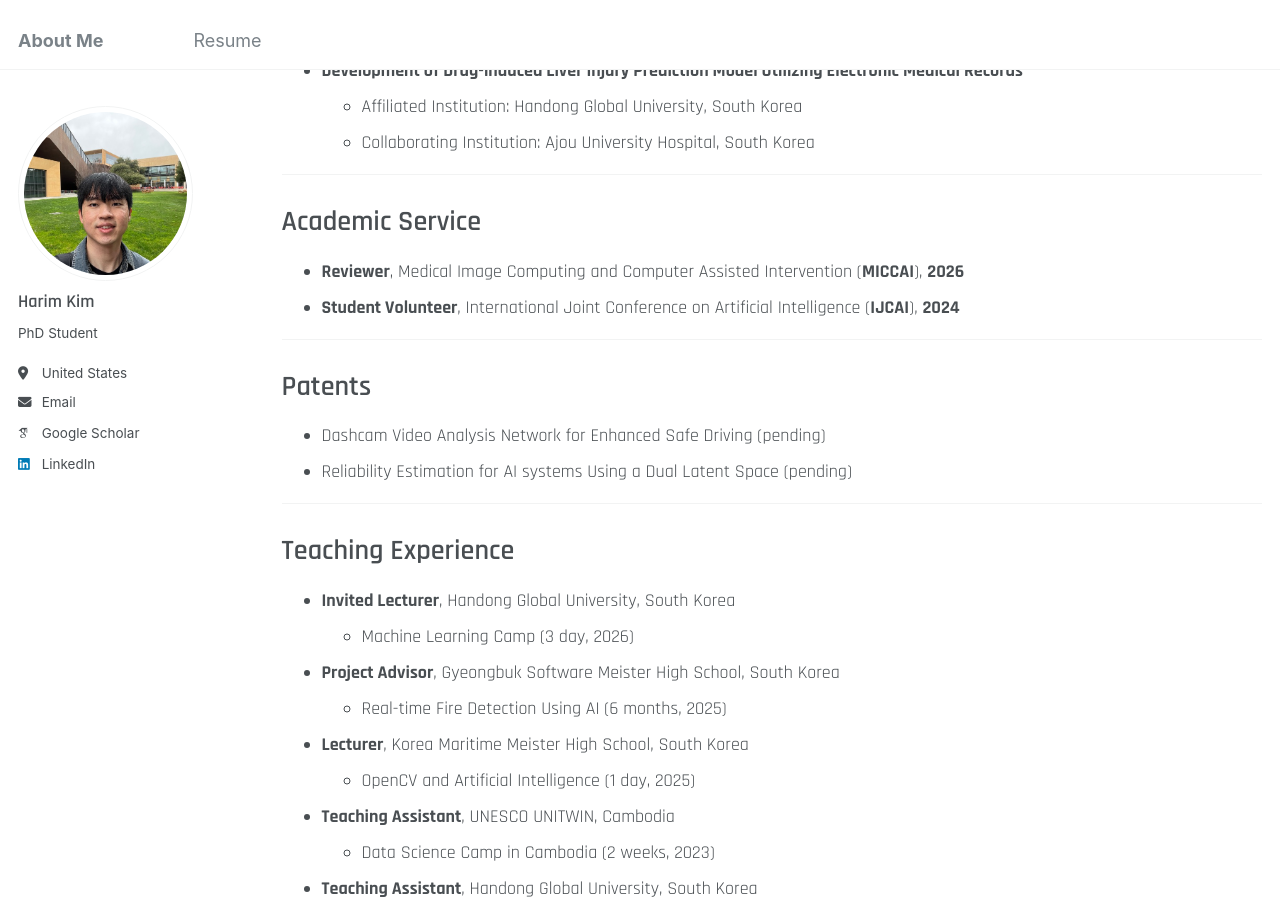
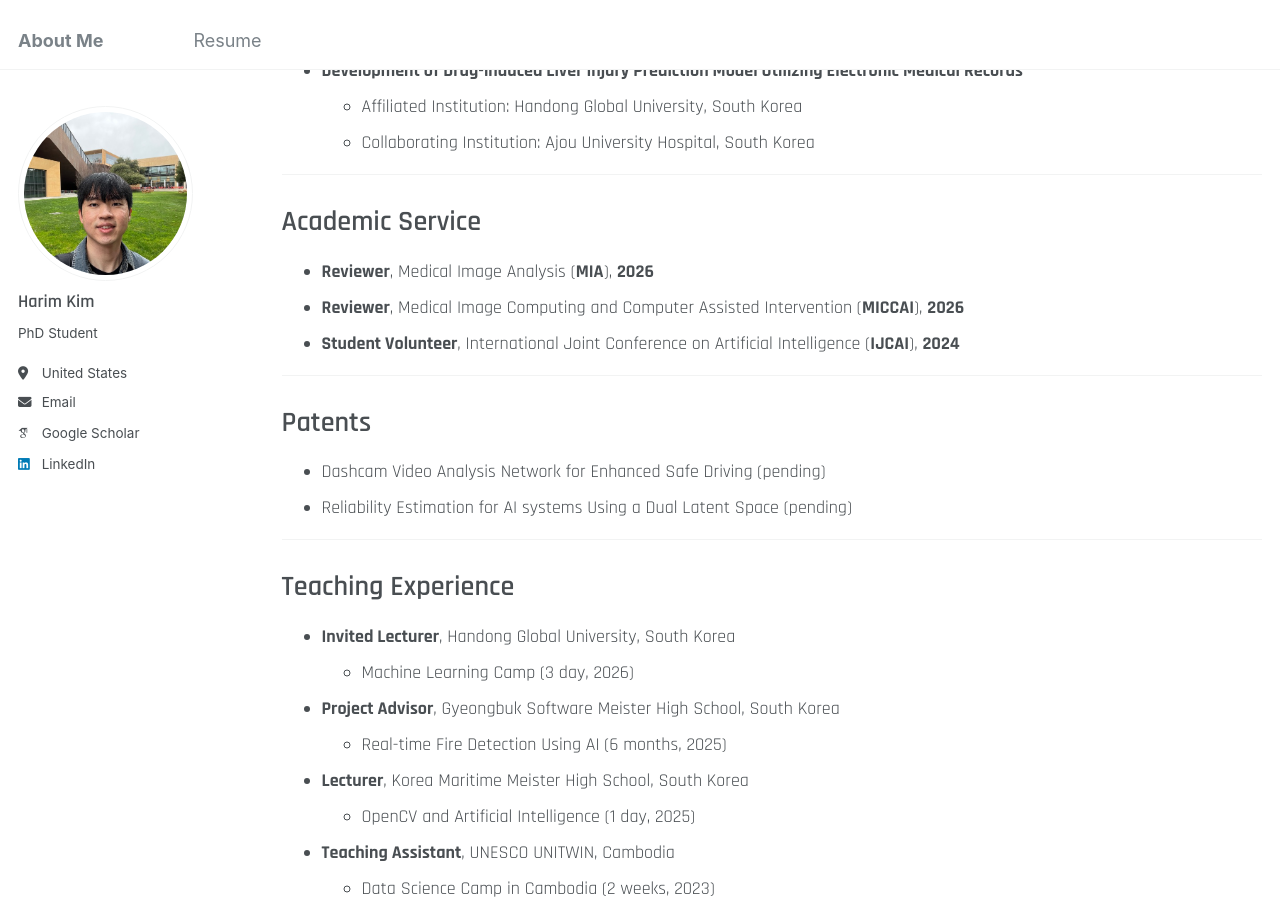
Before and after one commit to hrkim153/hrkim153.github.io, a Jekyll site: the page built from _pages/cv.md, in a window 1280 px wide and 900 px high, scrolled down 3759 px. Built offline with Jekyll 4.4.1, drawn with Linux system fonts in a browser that asks for light colours; some web fonts are replaced.

Commit message:
Add academic service roles for 2024 and 2026

```diff
--- a/_pages/cv.md
+++ b/_pages/cv.md
@@ -123,6 +123,7 @@ Medical Records**
 
 Academic Service
 ======
+- **Reviewer**, Medical Image Analysis (**MIA**), **2026**
 - **Reviewer**, Medical Image Computing and Computer Assisted Intervention (**MICCAI**), **2026**
 - **Student Volunteer**, International Joint Conference on Artificial Intelligence (**IJCAI**), **2024**
 
```
